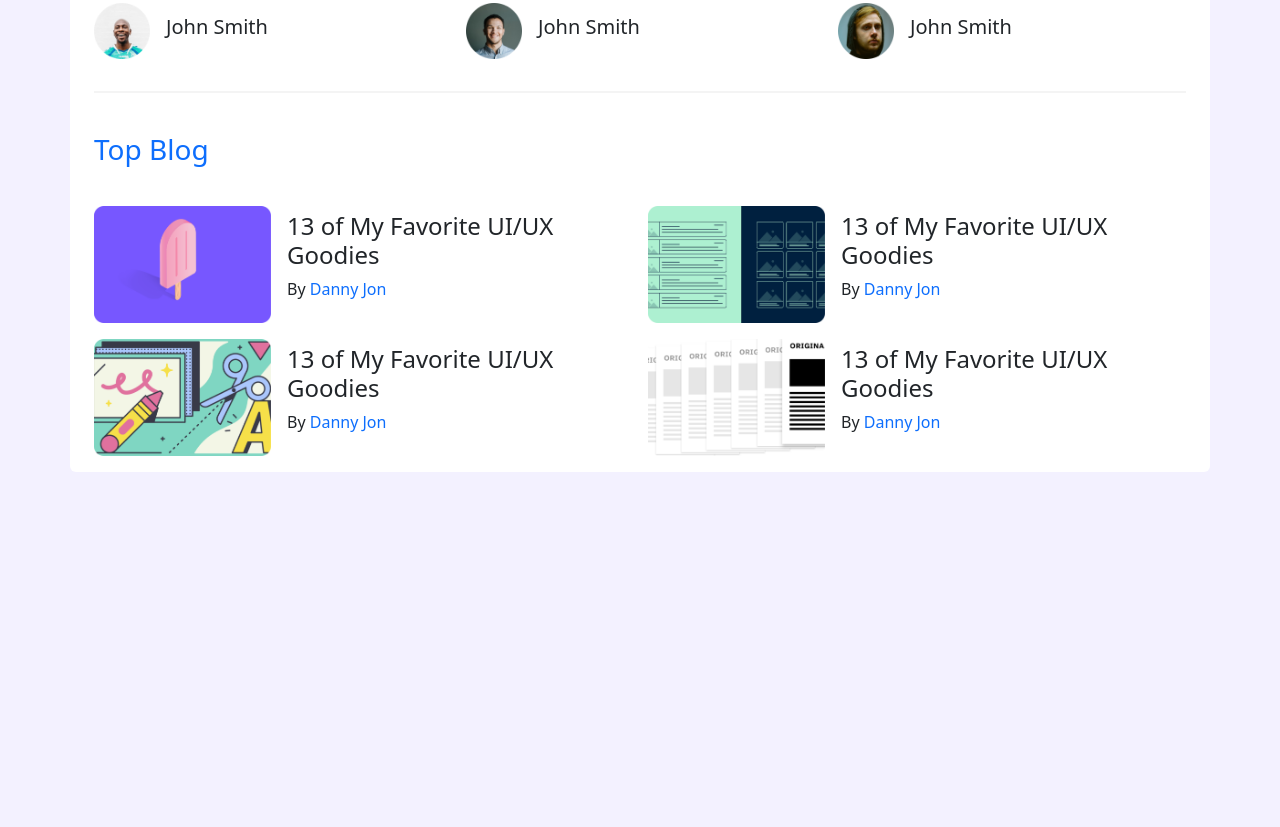
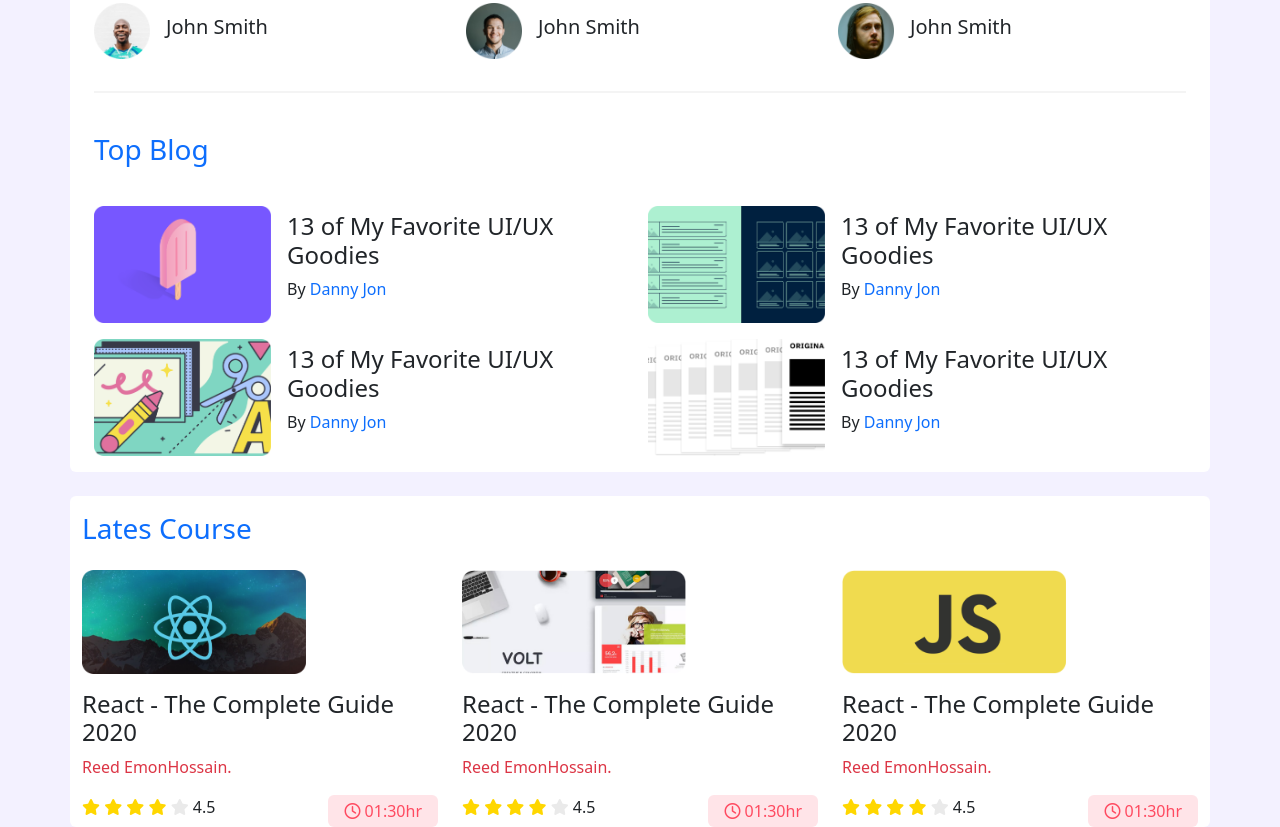
Before and after one commit to ephemon/leaderbord-bootstrap, a plain HTML site: page index.html in a window 1280 px wide. Shown: the part 282-1109 px from the top of the page. Before the commit the page ends 800 px from the top, so only its background shows below. Drawn offline with Linux system fonts and the light colour scheme.

Commit message:
done website

```diff
--- a/index.html
+++ b/index.html
@@ -7,6 +7,23 @@
     <title>Leader Board</title>
     <!-- connect bootstrap css -->
     <link rel="stylesheet" href="css/bootstrap.min.css" />
+    <!-- font Awesome link -->
+    <script
+      src="https://kit.fontawesome.com/ffea22d09d.js"
+      crossorigin="anonymous"
+    ></script>
+    <style>
+      .fa-star {
+        color: gold;
+      }
+      .gray {
+        color: #eaeaea;
+      }
+      .time {
+        background: #ffe4e8;
+        color: #ff4a60;
+      }
+    </style>
   </head>
 
   <body style="background-color: #f3f1ff">
@@ -152,6 +169,101 @@
             </div>
           </div>
         </div>
+        <div class="container latested-course bg-white rounded">
+          <h3 class="top-player-title text-primary my-4 pt-3">Lates Course</h3>
+          <div class="row">
+            <div class="col-lg-4">
+              <div class="img">
+                <img
+                  width="224px"
+                  height="104px"
+                  src="./images/courses/course-1.png"
+                  alt="course-image"
+                />
+              </div>
+              <div class="course-info mt-3">
+                <div class="course-text">
+                  <h4>React - The Complete Guide 2020</h4>
+                  <p class="text-danger">Reed EmonHossain.</p>
+                </div>
+                <div class="course-rating d-flex justify-content-between">
+                  <div class="star">
+                    <i class="fa-solid fa-star golden"></i>
+                    <i class="fa-solid fa-star golden"></i>
+                    <i class="fa-solid fa-star golden"></i>
+                    <i class="fa-solid fa-star golden"></i>
+                    <i class="fa-solid fa-star gray"></i>
+                    <span>4.5</span>
+                  </div>
+                  <div class="time px-3 py-1 rounded">
+                    <i class="fa-regular fa-clock"></i> <span>01:30hr</span>
+                  </div>
+                </div>
+              </div>
+            </div>
+            <!-- 2nd course -->
+            <div class="col-lg-4">
+              <div class="img">
+                <img
+                  width="224px"
+                  height="104px"
+                  src="./images/courses/course-2.png"
+                  alt="course-image"
+                />
+              </div>
+              <div class="course-info mt-3">
+                <div class="course-text">
+                  <h4>React - The Complete Guide 2020</h4>
+                  <p class="text-danger">Reed EmonHossain.</p>
+                </div>
+                <div class="course-rating d-flex justify-content-between">
+                  <div class="star">
+                    <i class="fa-solid fa-star golden"></i>
+                    <i class="fa-solid fa-star golden"></i>
+                    <i class="fa-solid fa-star golden"></i>
+                    <i class="fa-solid fa-star golden"></i>
+                    <i class="fa-solid fa-star gray"></i>
+                    <span>4.5</span>
+                  </div>
+                  <div class="time px-3 py-1 rounded">
+                    <i class="fa-regular fa-clock"></i> <span>01:30hr</span>
+                  </div>
+                </div>
+              </div>
+            </div>
+            <!-- 3rd course -->
+            <div class="col-lg-4">
+              <div class="img">
+                <img
+                  width="224px"
+                  height="104px"
+                  src="./images/courses/course-3.png"
+                  alt="course-image"
+                />
+              </div>
+              <div class="course-info mt-3">
+                <div class="course-text">
+                  <h4>React - The Complete Guide 2020</h4>
+                  <p class="text-danger">Reed EmonHossain.</p>
+                </div>
+                <div class="course-rating d-flex justify-content-between">
+                  <div class="star">
+                    <i class="fa-solid fa-star golden"></i>
+                    <i class="fa-solid fa-star golden"></i>
+                    <i class="fa-solid fa-star golden"></i>
+                    <i class="fa-solid fa-star golden"></i>
+                    <i class="fa-solid fa-star gray"></i>
+                    <span>4.5</span>
+                  </div>
+                  <div class="time px-3 py-1 rounded">
+                    <i class="fa-regular fa-clock"></i> <span>01:30hr</span>
+                  </div>
+                </div>
+              </div>
+            </div>
+            <!-- course end -->
+          </div>
+        </div>
       </section>
     </main>
     <!-- connect bootstrap js -->
```
